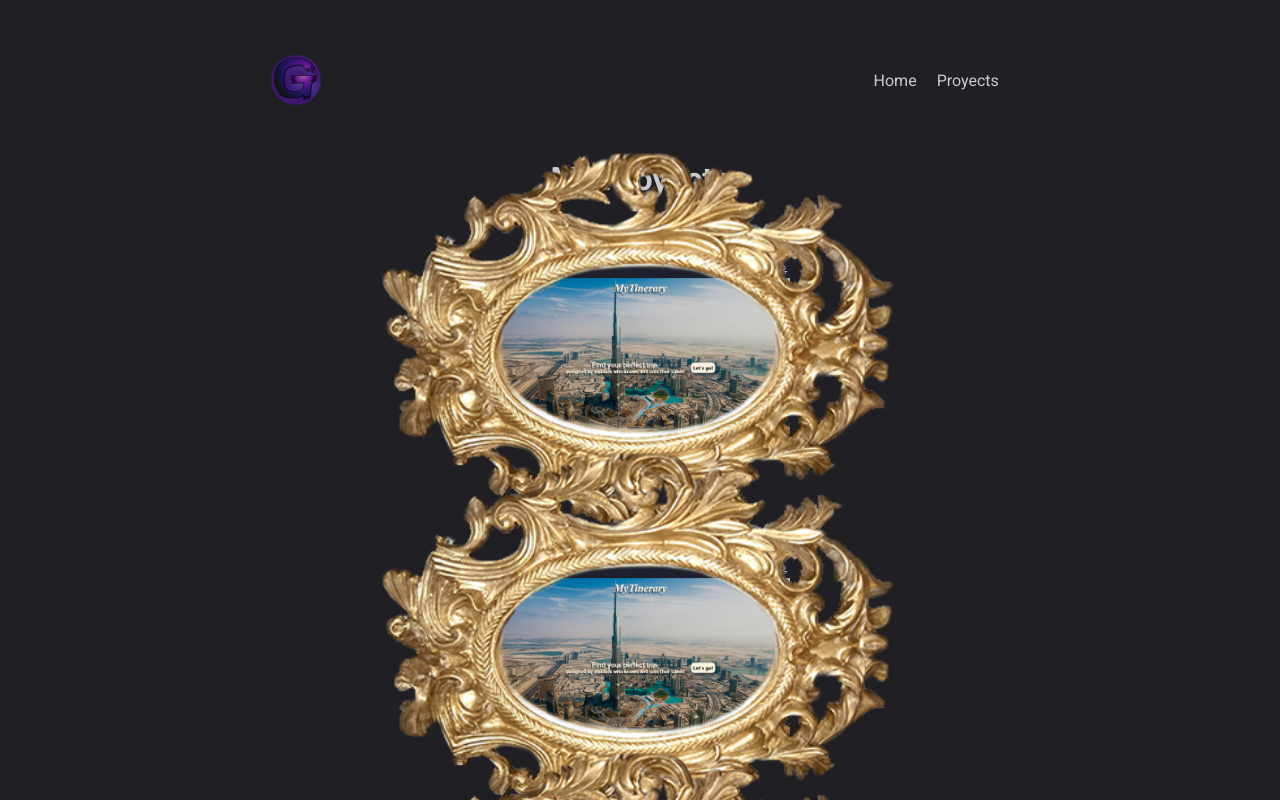
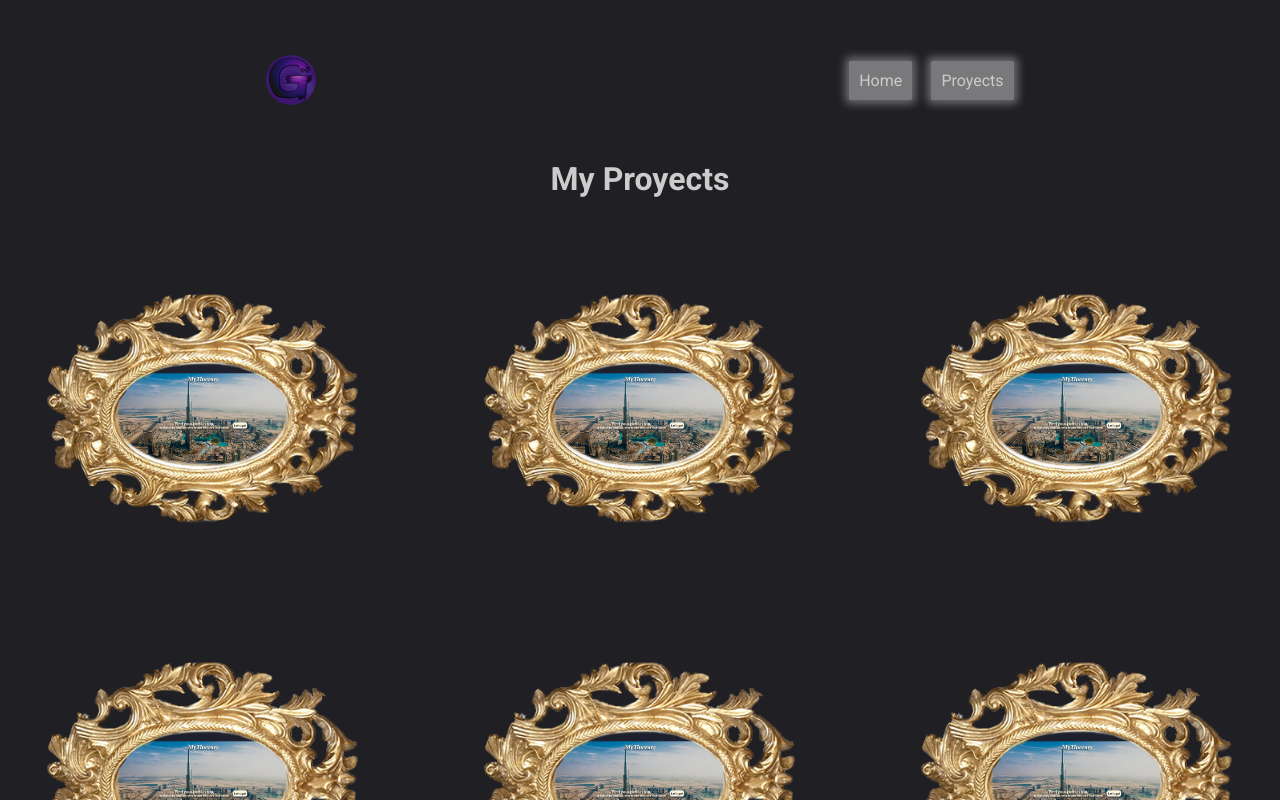
Before and after one commit to juanPedroGalarza/portfolio-react, a React (Vite) app: page /proyects in a window 1280 px wide. Shown: the top 800 px of the page. Built offline with nearby package versions, Linux system fonts and the light colour scheme.

Commit message:
styles update

```diff
--- a/src/styles/BorderB.css
+++ b/src/styles/BorderB.css
@@ -1,18 +1,26 @@
 .borderb{
   display: flex;
   justify-content: center;
-  height: 300px;
-  width: 400px;
+  align-items: center;
+  height: 15rem;
+  width: 20rem;
   position: relative;
   transition: all 1s;
+  margin-top: 6rem;
 }
-.borderb:hover{
+.borderb > *{
+  border-radius: 300px;
+}
+ .borderb:hover{
   transform: scale(1.3);
 }
-.borderb-border{
+.borderb.active > *{
+  box-shadow: 0 0 1.3rem 1.5rem rgba(214, 102, 255, 0.533);
+}
+.borderb > .borderb-border{
   position: absolute;
   width: 100%;
   height: 100%;
   z-index: 1000;
-  transform: scale(1.3);
+  box-shadow: none;
 }
--- a/src/styles/Nav.css
+++ b/src/styles/Nav.css
@@ -2,8 +2,12 @@
     display: flex;
     flex-wrap: wrap;
     justify-content: center;
+    gap: 1.2rem;
 }
 .nav-item{
     text-decoration: none;
     padding: 10px;
+    border-radius: .1rem;
+    background-color: #fff6;
+    box-shadow: 0 0 8px 4px #fff5;
 }
--- a/src/styles/Proyects.css
+++ b/src/styles/Proyects.css
@@ -1,5 +1,12 @@
 .proyect-img{
-  width: 300px;
+  width: 55%;
   object-position: 50%;
   object-fit: contain;
+  z-index: 500;
 }
+.listProyects{
+  display: flex;
+  flex-flow: row wrap;
+  justify-content: space-around;
+  gap: 2rem;
+}
```
